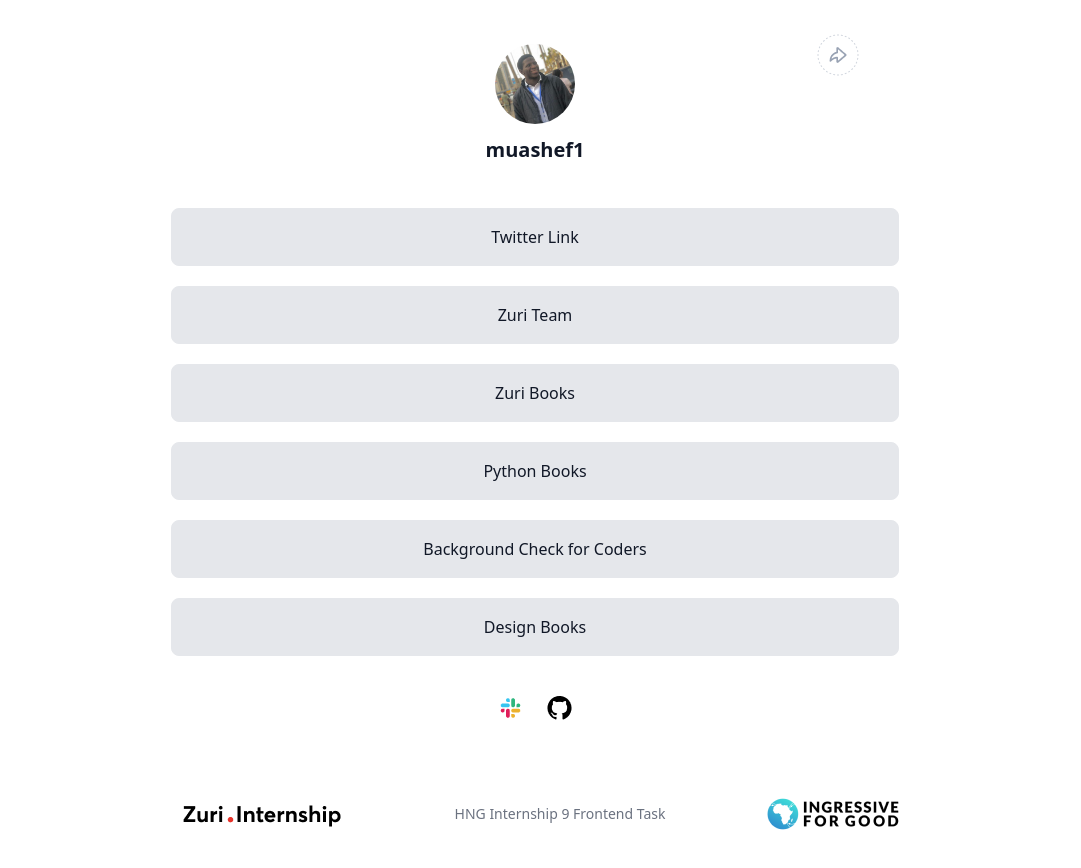
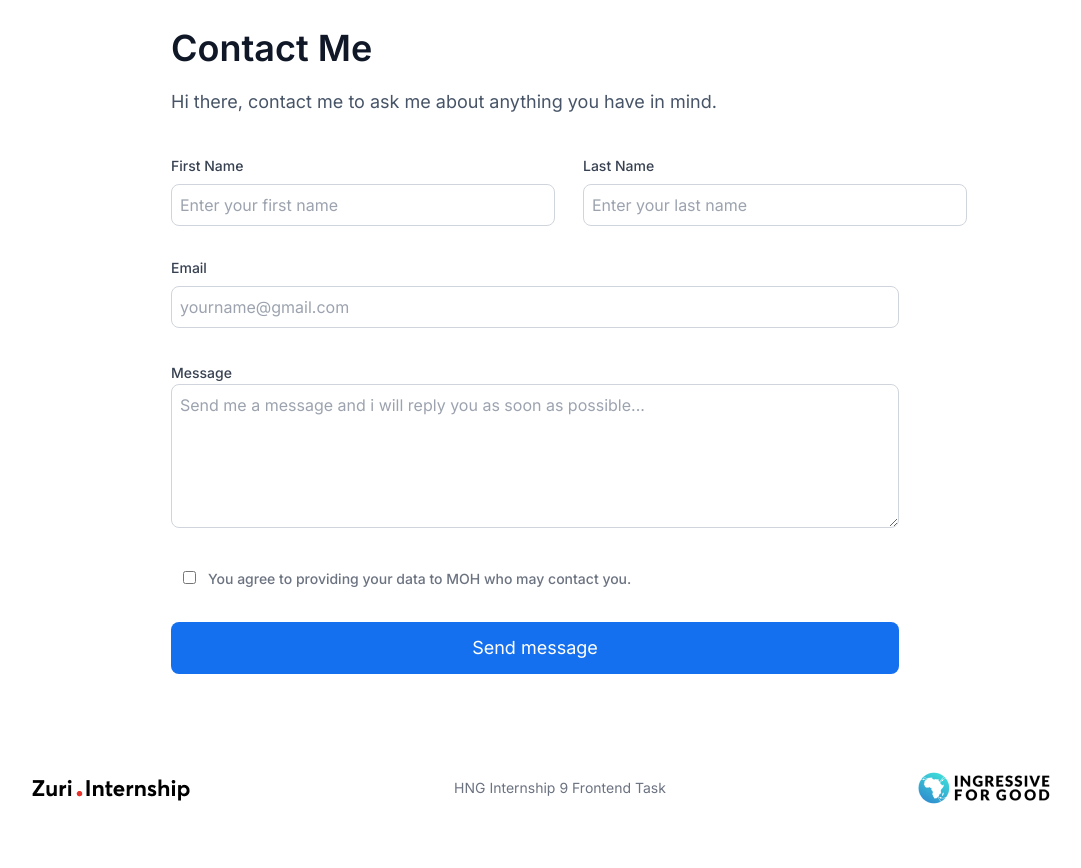
Before and after one commit to Muashef/hng-task1, a React (Create React App) app: page /contact in a window 1280 px wide. Shown: the top 868 px of the page, without its empty margins (105-1186 px from the left). Built offline with nearby package versions, Linux system fonts and the light colour scheme.

Commit message:
feat: contact page added

```diff
--- a/package.json
+++ b/package.json
@@ -8,6 +8,7 @@
     "@testing-library/user-event": "^13.5.0",
     "react": "^18.2.0",
     "react-dom": "^18.2.0",
+    "react-router-dom": "^6.4.3",
     "react-scripts": "5.0.1",
     "web-vitals": "^2.1.4"
   },
--- a/public/index.html
+++ b/public/index.html
@@ -10,6 +10,7 @@
       content="Web site created using create-react-app"
     />
     <link rel="apple-touch-icon" href="%PUBLIC_URL%/logo192.png" />
+    <link href="https://fonts.googleapis.com/css2?family=Inter:wght@200;300;400;500;600;700;800;900&display=swap" rel="stylesheet">
     <!--
       manifest.json provides metadata used when your web app is installed on a
       user's mobile device or desktop. See https://developers.google.com/web/fundamentals/web-app-manifest/
--- a/src/App.js
+++ b/src/App.js
@@ -6,6 +6,7 @@ import slack from "./images/slack.png"
 import github from "./images/git.png"
 import zuri from "./images/zuri-internship.png"
 import I4G from "./images/I4G.png"
+import { Link } from 'react-router-dom'
 
 function App() {
   return (
@@ -29,6 +30,7 @@ function App() {
           <a href='https://books.zuri.team/python-for-beginners?ref_id=sherif' id='book__python' target="_blank" rel="noopener noreferrer" className="text-center py-4 bg-gray-200 border border-gray-200 rounded-lg font-medium hover:bg-gray-300 focus:border-gray-400">Python Books</a>
           <a href='https://background.zuri.team' id='pitch' target="_blank" rel="noopener noreferrer" className="text-center py-4 bg-gray-200 border border-gray-200 rounded-lg font-medium hover:bg-gray-300 focus:border-gray-400">Background Check for Coders</a>
           <a href='https://books.zuri.team/design-rules' id='book__design' target="_blank" rel="noopener noreferrer" className="text-center py-4 bg-gray-200 border border-gray-200 rounded-lg font-medium hover:bg-gray-300 focus:border-gray-400">Design Books</a>
+          <Link to='/contact' className="text-center py-4 bg-gray-200 border border-gray-200 rounded-lg font-medium hover:bg-gray-300 focus:border-gray-400">Contact Me</Link>
         </section>
         <section id='social-links' className='flex justify-center gap-x-6 mt-5'>
           <img src={slack} alt="slack"/>
--- /dev/null
+++ b/src/components/Contact.js
@@ -0,0 +1,52 @@
+import React from 'react'
+import zuri from "../images/zuri-internship.png"
+import I4G from "../images/I4G.png"
+
+
+const Contact = () => {
+
+  const name = "MOH";
+  return (
+    <div>
+      <main className="flex flex-col w-full max-w-3xl px-5 mt-1 py-6 mx-auto text-gray-900 font-inter gap-y-5">
+        <h1 className='text-4xl font-semibold text-[#101828] font-inter-500'>Contact Me</h1>
+        <p className='text-lg font-inter-400 text-[#475467] mb-5'>Hi there, contact me to ask me about anything you have in mind.</p>
+        <form action=''>
+          <div className='flex flex-col gap-7 sm:flex-row mx-auto gap-y-6'>
+            <div className=''>
+              <label htmlFor="first_name" className='block mb-2 text-sm font-medium text-gray-700'>First Name</label>
+              <input type="text" id='first_name' placeholder='Enter your first name' className='w-full sm:w-96 border border-[#D0D5DD] focus:outline-none py-2 px-2 rounded-lg' />
+            </div>
+            <div className=''>
+            <label htmlFor="last_name" className='block mb-2 text-sm font-medium text-gray-700'>Last Name</label>
+            <input type="text" id='last_name' placeholder='Enter your last name' className='w-full sm:w-96 border border-[#D0D5DD] focus:outline-none py-2 px-2 rounded-lg'/>
+            </div>
+          </div>
+          <div className='mt-8'>
+            <label htmlFor="email" className='block mb-2 text-sm font-medium text-gray-700'>Email</label>
+            <input type="email" id='email' placeholder='yourname@gmail.com'className='w-full border border-[#D0D5DD] focus:outline-none py-2 px-2 rounded-lg' />
+          </div>
+          <div className='mt-8'>
+            <label htmlFor="message" className='mb-3 text-sm font-medium text-gray-700'>Message</label>
+            <textarea name="message" id="message" cols="10" rows="10" placeholder='Send me a message and i will reply you as soon as possible...' className='w-full border border-[#D0D5DD] focus:outline-none py-2 px-2 rounded-lg h-36'></textarea>
+          </div>
+          <div className='mt-8'>
+            <input type="checkbox" className='mx-3' />
+            <span className='text-sm font-medium text-gray-500'>You agree to providing your data to {name} who may contact you.</span>
+          </div>
+          <div className='mt-8'>
+          <button id='btn__submit' className='w-full text-center bg-[#1570EF] rounded-lg py-3 text-white text-lg hover:bg-gray'>Send message</button>
+          </div>
+
+        </form>
+      </main>
+      <section id='footer' className='flex flex-col items-start sm:flex-row sm:justify-around sm:items-center text-center text-sm text-gray-500 gap-y-4 mt-4'>
+          <img src={zuri} alt="zuri"/>
+          <p>HNG Internship 9 Frontend Task</p>
+          <img src={I4G} alt="I4G"/>
+        </section>
+    </div>
+  )
+}
+
+export default Contact
--- a/src/index.css
+++ b/src/index.css
@@ -5,3 +5,9 @@
 a{
     text-decoration:none;
 }
+
+@import url('https://fonts.googleapis.com/css2?family=Inter:wght@200;300;400;500;600;700;800;900&display=swap');
+
+body{
+    font-family: 'Inter', sans-serif;
+}
--- a/src/index.js
+++ b/src/index.js
@@ -2,12 +2,28 @@ import React from 'react';
 import ReactDOM from 'react-dom/client';
 import './index.css';
 import App from './App';
+import Contact from './components/Contact';
 import reportWebVitals from './reportWebVitals';
+import {
+  createBrowserRouter,
+  RouterProvider,
+} from "react-router-dom";
 
+const router = createBrowserRouter([
+  {
+    path: "/",
+    element: <App />,
+  }, {
+    path: "/contact",
+    element: <Contact />,
+  }
+])
 const root = ReactDOM.createRoot(document.getElementById('root'));
 root.render(
   <React.StrictMode>
-    <App />
+    <div className=''>
+      <RouterProvider router={router} />
+    </div>
   </React.StrictMode>
 );
 
```
Also changed, not shown: 1 other file (tests, documents, lock files or other folders).
